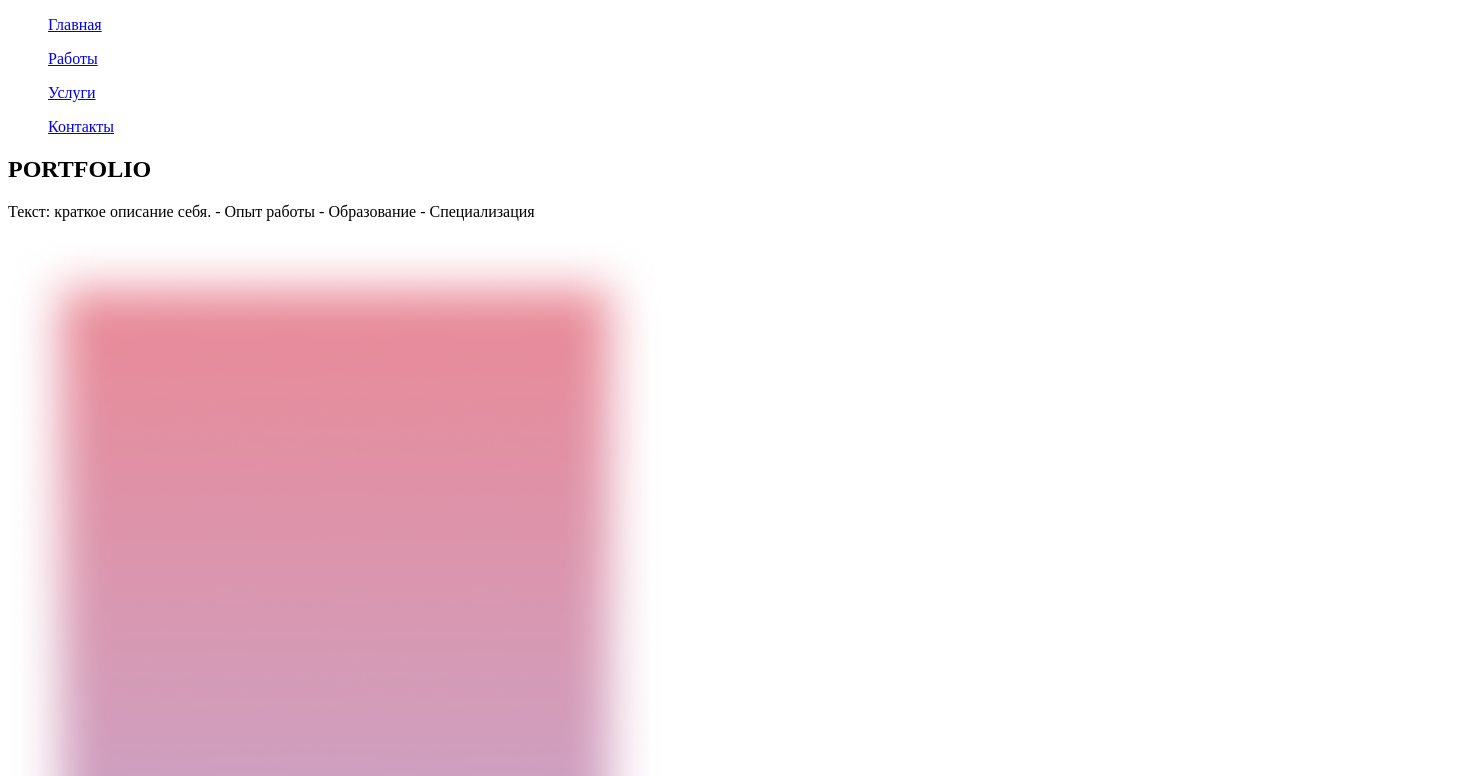
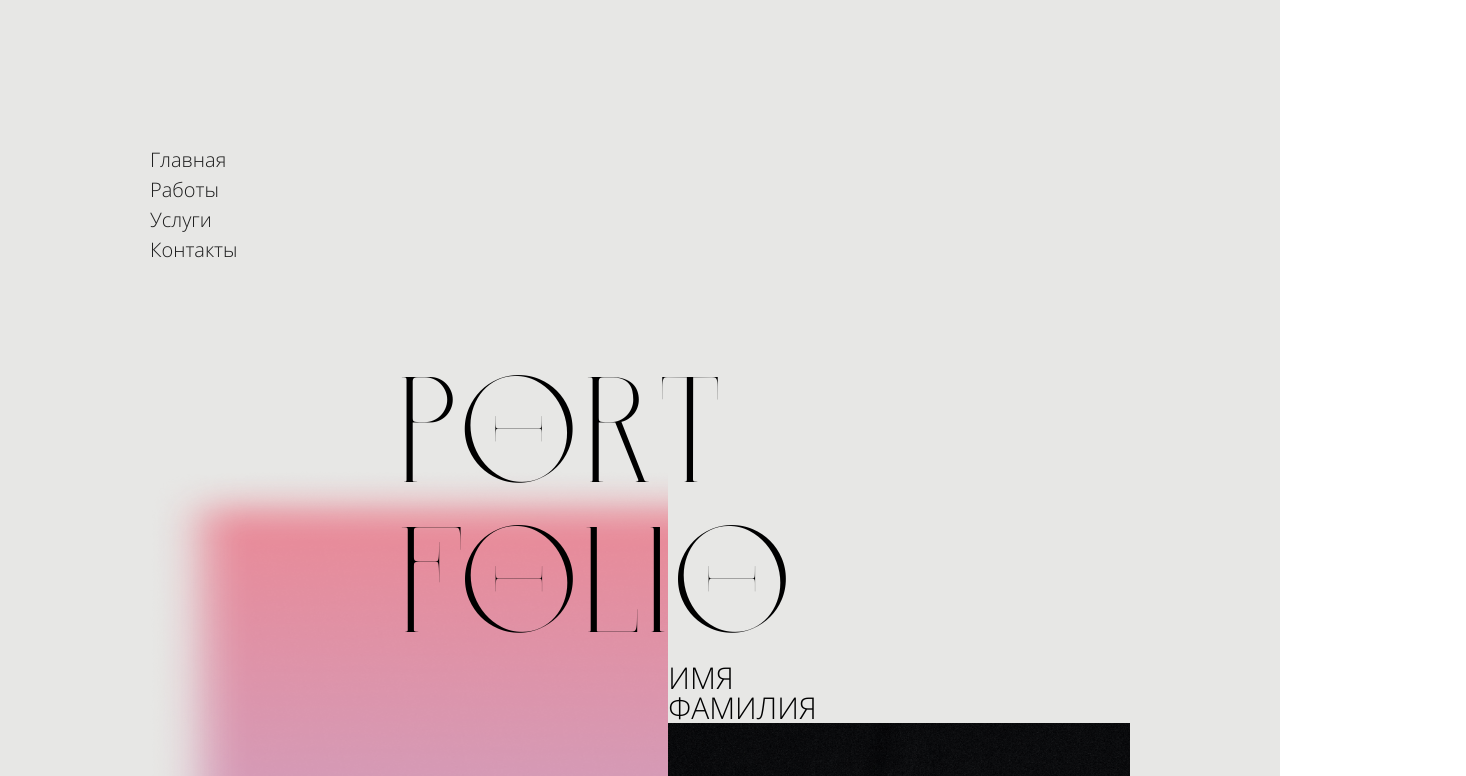
Before and after one commit to shirokikhdo/PortfolioLanding, a plain HTML site: page index.html in a window 1280 px wide. Shown: the top 776 px of the page, 1466 px wide, since content can reach past the window. Drawn offline with Linux system fonts and the light colour scheme.

Commit message:
CSS, Reset, Шрифты, Верстка первой секции

```diff
--- /dev/null
+++ b/css/reset.css
@@ -0,0 +1,51 @@
+/* http://meyerweb.com/eric/tools/css/reset/
+   v2.0 | 20110126
+   License: none (public domain)
+*/
+
+html, body, div, span, applet, object, iframe,
+h1, h2, h3, h4, h5, h6, p, blockquote, pre,
+a, abbr, acronym, address, big, cite, code,
+del, dfn, em, img, ins, kbd, q, s, samp,
+small, strike, strong, sub, sup, tt, var,
+b, u, i, center,
+dl, dt, dd, ol, ul, li,
+fieldset, form, label, legend,
+table, caption, tbody, tfoot, thead, tr, th, td,
+article, aside, canvas, details, embed,
+figure, figcaption, footer, header, hgroup,
+menu, nav, output, ruby, section, summary,
+time, mark, audio, video {
+	margin: 0;
+	padding: 0;
+	border: 0;
+	font-size: 100%;
+	font: inherit;
+	vertical-align: baseline;
+}
+/* HTML5 display-role reset for older browsers */
+article, aside, details, figcaption, figure,
+footer, header, hgroup, menu, nav, section {
+	display: block;
+}
+body {
+	line-height: 1;
+}
+ol, ul {
+	list-style: none;
+}
+blockquote, q {
+	quotes: none;
+}
+blockquote:before, blockquote:after,
+q:before, q:after {
+	content: '';
+	content: none;
+}
+table {
+	border-collapse: collapse;
+	border-spacing: 0;
+}
+a {
+	text-decoration: none;
+}
--- /dev/null
+++ b/css/style.css
@@ -0,0 +1,106 @@
+@font-face {
+    font-family: "Iglets";
+    font-style: normal;
+    src: url("../fonts/Iglets.ttf");
+}
+
+@font-face {
+    font-family: "Open Sans";
+    font-style: normal;
+    src: url("../fonts/OpenSans-Light.ttf");
+}
+
+h1 {
+    font-family: "Iglets";
+    font-size: 150px;
+}
+
+h1.index {
+    font-size: 75px;
+}
+
+h2 {
+    font-family: "Open Sans";
+    font-size: 30px;
+}
+
+p {
+    font-family: "Open Sans";
+    font-size: 20px;
+    line-height: 30px;
+}
+
+.dark-back {
+    background-color: #1E1E1E;
+}
+
+.dark-back h1, .dark-back h2, .dark-back p {
+    color: white;
+}
+
+.light-back {
+    background-color: #E7E7E5;
+}
+
+.wrapper {
+    padding: 0 150px;
+}
+
+header nav {
+    padding: 150px 0 100px 0;
+}
+
+nav a {
+    font-family: "Open Sans";
+    font-size: 20px;
+    color: #1E1E1E;
+}
+
+nav ul li {
+    margin-bottom: 10px;
+}
+
+.intro-content{
+    position: relative;
+    padding-top: 100px;
+}
+
+.main-header {
+    position: absolute;
+    top: 0;
+    left: 25%;
+    z-index: 1;
+}
+
+.author-description {
+    display: flex;
+    flex-direction: row;
+    justify-content: space-between;
+}
+
+.author-description .my-name img {
+    height: 600px;
+}
+
+.author-description .my-name {
+    display: flex;
+    flex-direction: column;
+    justify-content: end;
+}
+
+.author-description .about-me img {
+    height: 900px;
+    width: 650px;
+    margin-bottom: -50px;
+}
+
+.author-description .about-me {
+    position: relative;
+    overflow: hidden;
+}
+
+.author-description .about-me p {
+    position: absolute;
+    left: 70px;
+    bottom: 25%;
+}
--- a/index.html
+++ b/index.html
@@ -3,35 +3,43 @@
 <head>
     <meta charset="UTF-8">
     <meta name="viewport" content="width=device-width, initial-scale=1.0">
+    <link rel="stylesheet" href="css/reset.css">
+    <link rel="stylesheet" href="css/style.css">
     <title>ПОРТФОЛИО</title>
 </head>
 <body>
-    <header>
+    <header class="light-back">
+        <div class="wrapper">
             <nav>
                 <ul>
+                    <li>
                         <a href="#">Главная</a>
-            </ul>
-            <ul>
+                    </li>
+                    <li>
                         <a href="#">Работы</a>
-            </ul>
-            <ul>
+                    </li>
+                    <li>
                         <a href="#">Услуги</a>
-            </ul>
-            <ul>
+                    </li>
+                    <li>
                         <a href="#">Контакты</a>
+                    </li>
                 </ul>
             </nav>
+        </div>
     </header>
     <main>
-        <section class="intro">
+        <section class="intro light-back">
             <div class="wrapper">
+                <div class="intro-content">
                     <div class="main-header">
-                    <h1>PORTFOLIO</h1>
+                        <h1>PORT<br>FOLIO</h1>
                     </div>
+                    <div class="author-description">
                         <div class="about-me">
-                    <p>Текст: краткое описание себя.
-                        - Опыт работы
-                        - Образование
+                            <p>Текст: краткое описание себя.<br>
+                                - Опыт работы<br>
+                                - Образование<br>
                                 - Специализация</p>
                             <img src="images/gradient.png" alt="gradient">
                         </div>
@@ -41,8 +49,10 @@
                             <img src="images/photo.png" alt="photo">
                         </div>
                     </div>
+                </div>
+            </div>
         </section>
-        <section class="top-projects">
+        <section class="top-projects dark-back">
             <div class="wrapper">
                 <div class="projects-header">
                     <div class="projects-header-top">
@@ -100,12 +110,12 @@
                 </div>
             </div>
         </section>
-        <section class="services">
+        <section class="services light-back">
             <div class="wrapper">
                 <h1>УСЛУГИ</h1>
                 <div class="services-list">
                     <div class="services-list-row">
-                        <div class="services-item black">
+                        <div class="services-item dark-back">
                             <h2>НАЗВАНИЕ УСЛУГИ</h2>
                             <p>Краткое описание услуги. Краткое описание услуги. Краткое описание услуги.</p>
                             <h2>10 000 РУБ</h2>
@@ -115,7 +125,7 @@
                             <p>Краткое описание услуги. Краткое описание услуги. Краткое описание услуги.</p>
                             <h2>10 000 РУБ</h2>
                         </div>
-                        <div class="services-item black">
+                        <div class="services-item dark-back">
                             <h2>НАЗВАНИЕ УСЛУГИ</h2>
                             <p>Краткое описание услуги. Краткое описание услуги. Краткое описание услуги.</p>
                             <h2>10 000 РУБ</h2>
@@ -127,7 +137,7 @@
                             <p>Краткое описание услуги. Краткое описание услуги. Краткое описание услуги.</p>
                             <h2>10 000 РУБ</h2>
                         </div>
-                        <div class="services-item black">
+                        <div class="services-item dark-back">
                             <h2>НАЗВАНИЕ УСЛУГИ</h2>
                             <p>Краткое описание услуги. Краткое описание услуги. Краткое описание услуги.</p>
                             <h2>10 000 РУБ</h2>
@@ -141,7 +151,7 @@
                 </div>
             </div>
         </section>
-        <section class="contacts">
+        <section class="contacts light-back">
             <div class="wrapper">
                 <h1>CONTACTS</h1>
                 <div class="contacts-list">
@@ -169,7 +179,7 @@
             </div>
         </section>
     </main>
-    <footer>
+    <footer class="dark-back">
         <div class="wrapper">
             <h2>2020-2023</h2>
         </div>
```
Also changed, not shown: fonts/Iglets.ttf (added), fonts/OpenSans-Light.ttf (added). Lines whose indentation alone changed are shown as unchanged.
